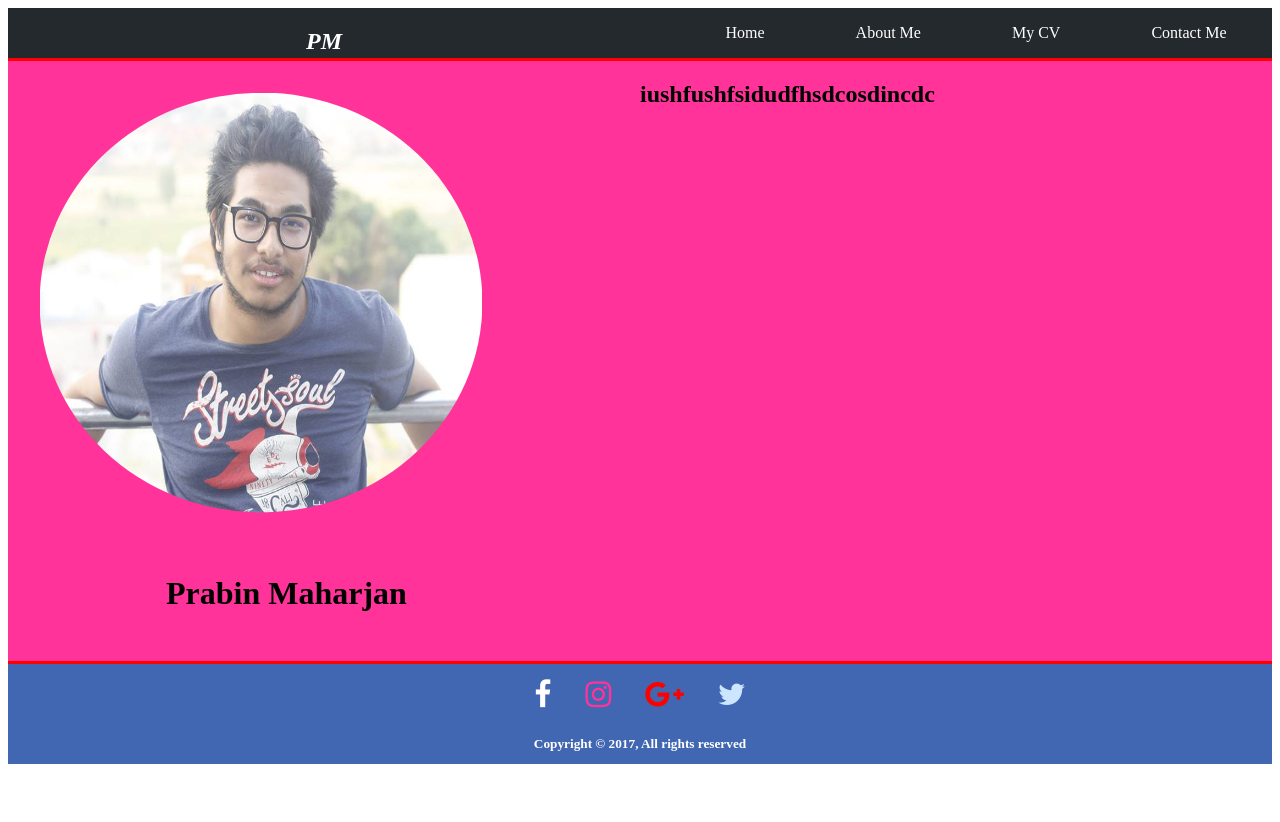
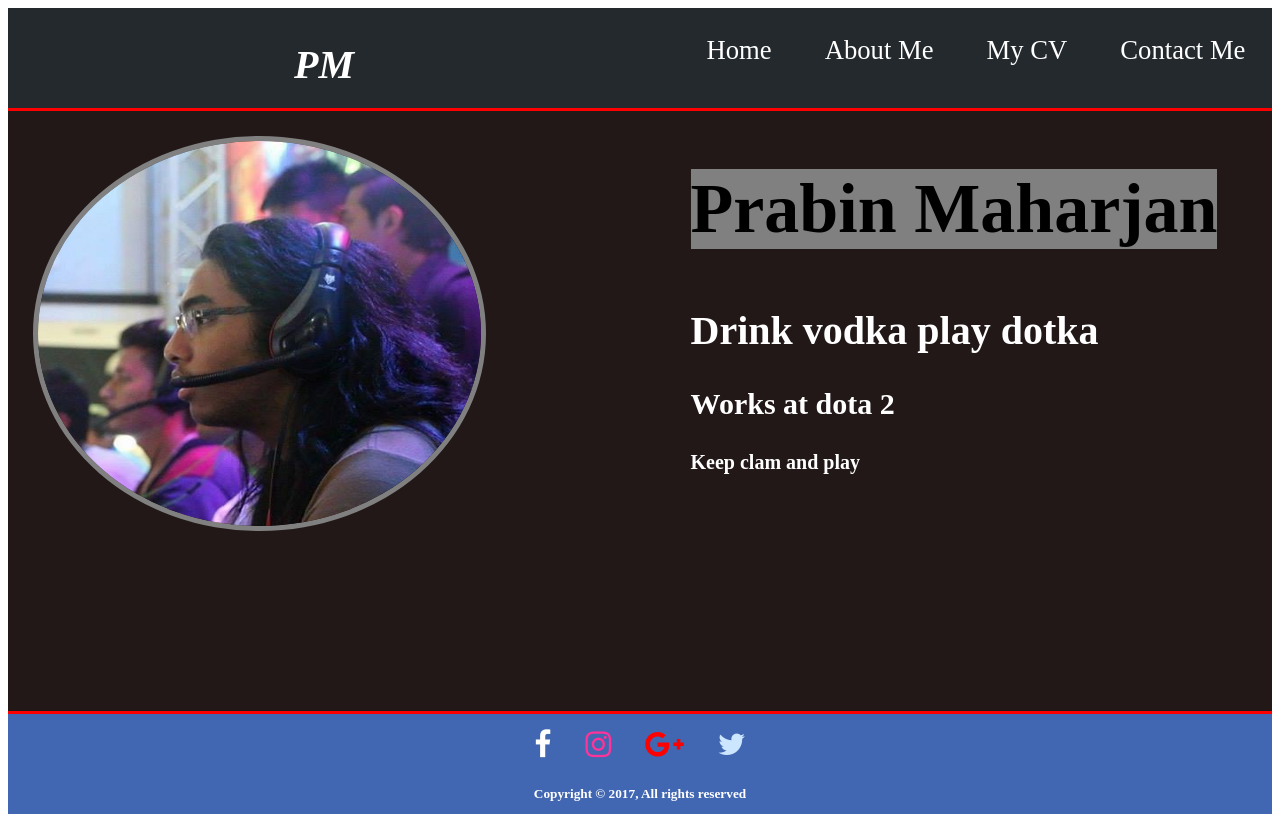
Before and after one commit to Triggered647/csy1018triggered, a plain HTML site: page index.html in a window 1280 px wide. Before the commit the page ends 800 px from the top, so only its background shows below. Drawn offline with Linux system fonts and the light colour scheme.

Commit message:
made changes to images and css content

```diff
--- a/css/style.css
+++ b/css/style.css
@@ -1,9 +1,10 @@
 header{
-  height: 50px;
+  height: 100px;
   display: flex;
   flex-direction: row;
   background-color: #24292e;
   border-bottom: red 3px solid;
+  font-size: 20pt;
 }
 .logo{
   width: 50%;
@@ -14,6 +15,7 @@ header{
   font-style: oblique;
   padding-bottom: 10px;
 }
+
 .navigation{
   width: 50%;
 }
@@ -36,25 +38,49 @@ header{
   color: blue;
 }
 .index{
-  background-color:rgb(255, 51, 153);
+  background-color:#221818;
   height: 600px;
   display: flex;
   flex-direction: row;
+  color:white;
 }
 .photo{
   width: 50%;
+  padding:2%;
 }
 .photo img{
   height: 70%;
   width: 70%;
-  padding: 5%;
+
+  border:5px solid grey;
   border-radius: 50%;
 }
-.photo h1{
-  font-size: 2em;
-  padding-left: 25%;
+
+.main h1{
+  font-size: 70px;
+  font-family: serif;
+  background-color: grey;
+  color:black;
+
 }
+.main h2{
+  font-size: 40px;
+  font-family: serif;
+  color:white;
 
+}
+.main h3{
+  font-size: 30px;
+  font-family: serif;
+  color:white;
+
+}
+.main h4{
+  font-size: 20px;
+  font-family: serif;
+  color:white;
+
+}
 
 
 
--- a/index.html
+++ b/index.html
@@ -25,11 +25,13 @@
     </header>
     <section class="index">
       <div class="photo">
-        <img src="images/prabin.jpg" alt="Sorry image couldn't be loaded">
+        <img src="images/prabin.png" alt="Sorry image couldn't be loaded">
+          </div>
+      <div class="main">
         <h1>Prabin Maharjan</h1>
-      </div>
-      <div class="main">
-        <h1>iushfushfsidudfhsdcosdincdc</h1>
+        <h2>Drink vodka play dotka</h2>
+        <h3>Works at dota 2</h3>
+        <h4>Keep clam and play</h4>
 
       </div>
 
```
Also changed, not shown: images/prabin.jpg (deleted), images/prabin.png (added).
